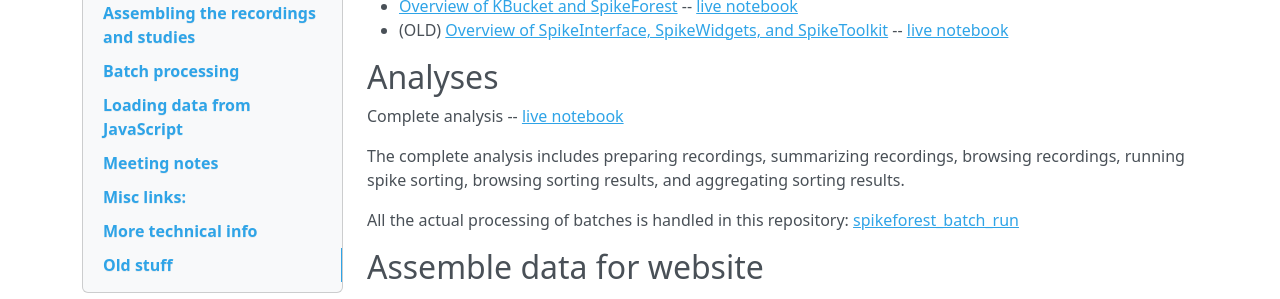
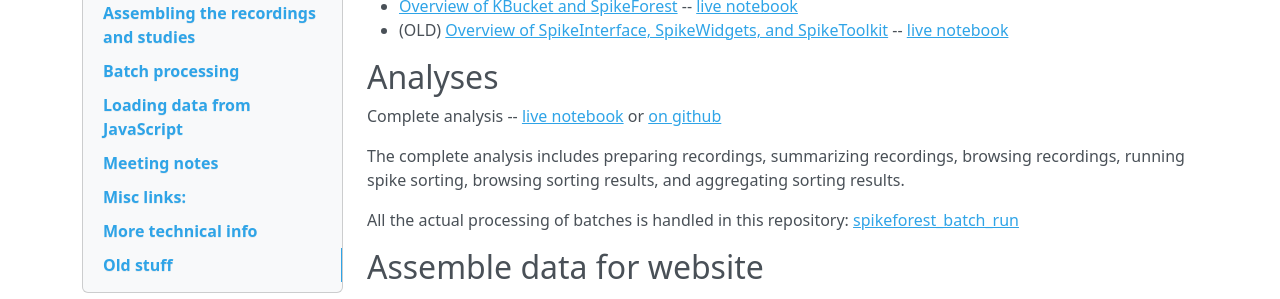
Before and after one commit to scratcharchive/spikeforest-docs, an MkDocs documentation site: the page built from docs/index.md, in a window 1280 px wide and 900 px high. Shown: the part 343-642 px from the top of the window. Built offline with MkDocs 1.6.1, drawn with Linux system fonts in a browser that asks for light colours; nearby versions of some CDN libraries.

Commit message:
Update index.md

```diff
--- a/docs/index.md
+++ b/docs/index.md
@@ -14,7 +14,7 @@ You can view these docs either on the [hosted website](https://users.flatironins
 
 ## Analyses
 
-Complete analysis -- [live notebook](https://colab.research.google.com/gist/magland/6c31c54e4151c0ebdb4b93aad3eb1807/spikeforest_analysis.ipynb)
+Complete analysis -- [live notebook](https://colab.research.google.com/github/magland/spikeforest_batch_run/blob/master/notebooks/spikeforest_analysis.ipynb) or [on github](https://github.com/magland/spikeforest_batch_run/blob/master/notebooks/spikeforest_analysis.ipynb)
 
 The complete analysis includes preparing recordings, summarizing recordings, browsing recordings, running spike sorting, browsing sorting results, and aggregating sorting results.
 
```
